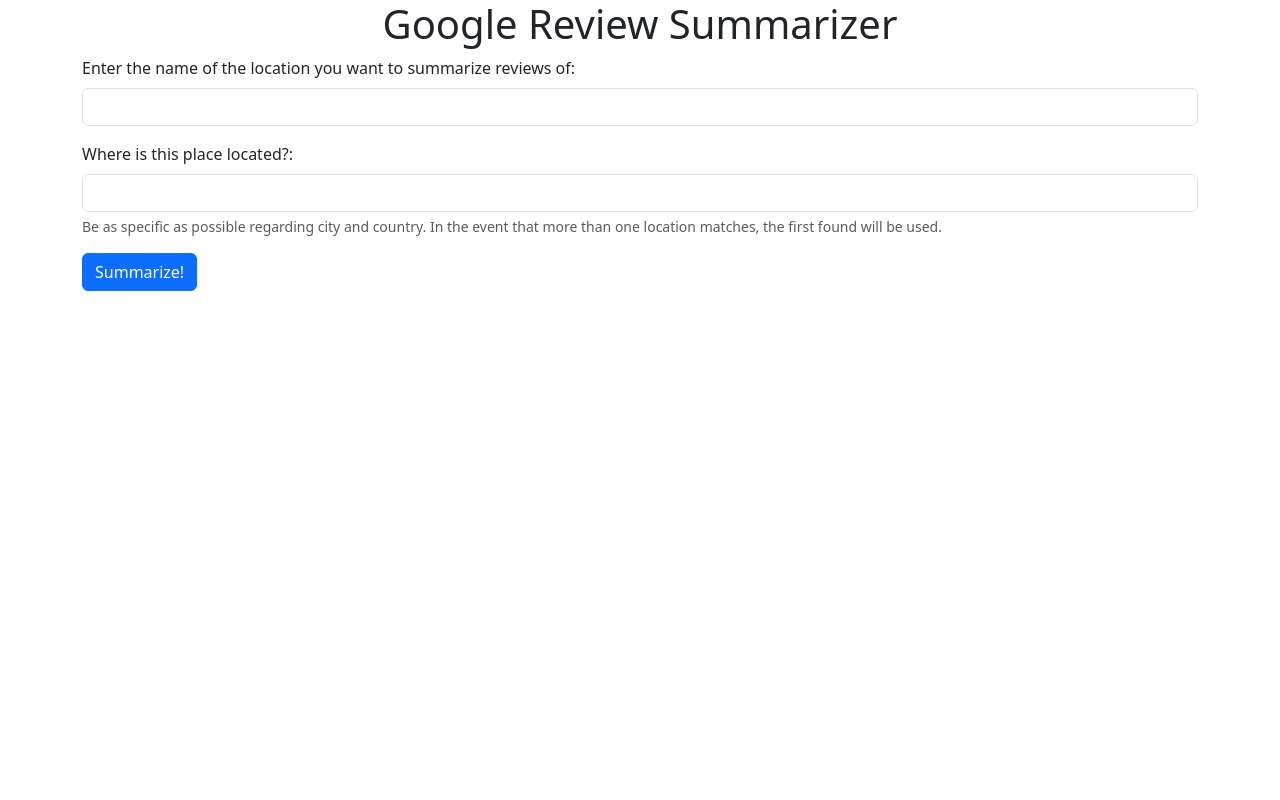
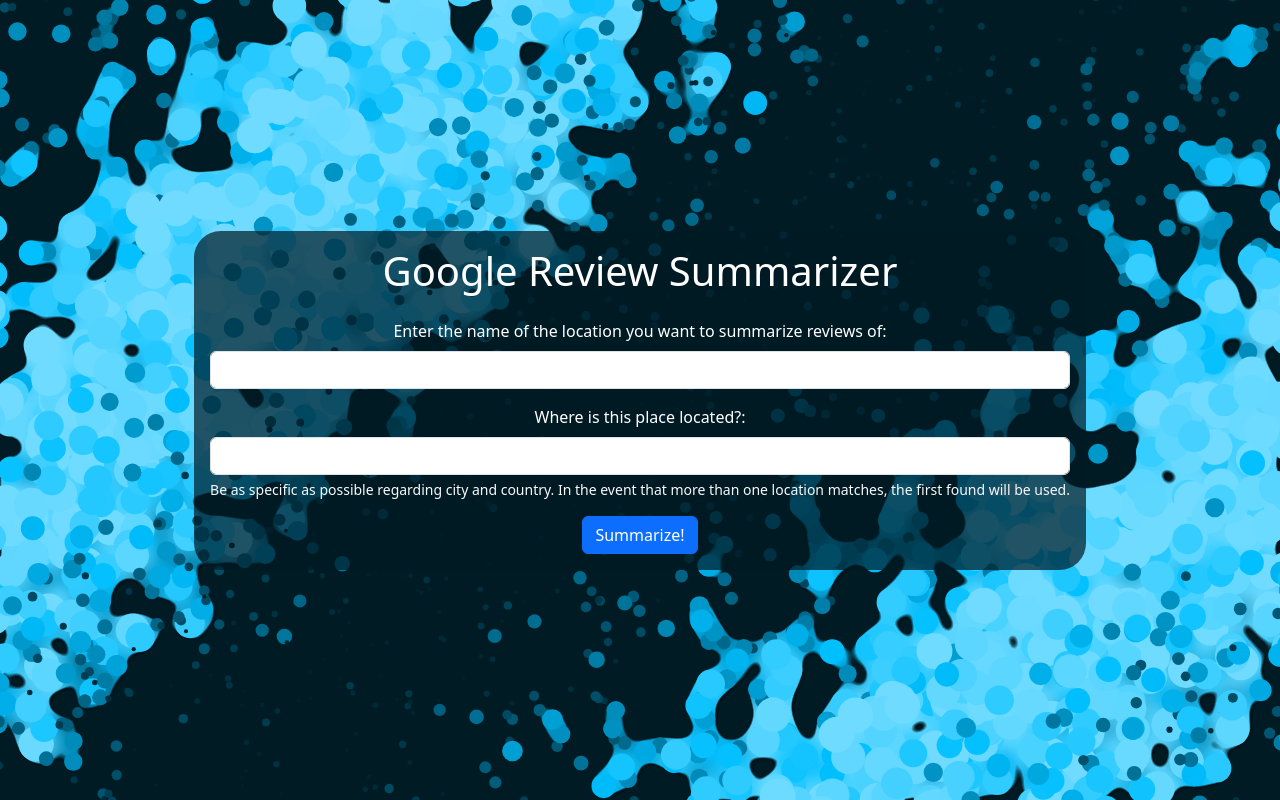
Before and after one commit to arjundha/Google-Review-Summarizer, a Flask app: page / in a window 1280 px wide. Run offline with Flask 3, Linux system fonts and the light colour scheme.

Commit message:
Background and form styling

```diff
--- /dev/null
+++ b/static/scripts/background.js
@@ -0,0 +1,231 @@
+//  from https://codepen.io/darrylhuffman/pen/JEdWzp
+/**
+ * Constants
+ */ ;[]
+const TWO_PI = Math.PI * 2
+
+/**
+ * Application Class
+ */
+class Application {
+  /**
+   * Application constructor
+   */
+  constructor() {
+    this.canvas = document.getElementById('canvas')
+    this.context = this.canvas.getContext('2d')
+    this.width = this.canvas.width = window.innerWidth
+    this.height = this.canvas.height = window.innerHeight
+    this.center = {
+      x: this.width / 2,
+      y: this.height / 2,
+    }
+
+    this.circleContainers = []
+
+    //Resize listener for the canvas to fill browser window dynamically
+    window.addEventListener('resize', () => this.resizeCanvas(), false)
+  }
+
+  /**
+   * Simple resize function. Reinitializes everything on the canvas while changing the width/height
+   */
+  resizeCanvas() {
+    this.width = this.canvas.width = window.innerWidth
+    this.height = this.canvas.height = window.innerHeight
+    this.center = {
+      x: this.width / 2,
+      y: this.height / 2,
+    }
+
+    //Empty the previous container and fill it again with new CircleContainer objects
+    this.circleContainers = []
+    this.initializeCircleContainers()
+  }
+
+  /**
+   * Create a number of CircleContainer objects based on the numberOfContainers variable
+   * @return void
+   */
+  initializeCircleContainers() {
+    for (let x = 0; x < this.width + 100; x += 100) {
+      for (let y = 0; y < this.height + 100; y += 100) {
+        //Initialize a new instance of the CircleContainer class
+        let circleContainer = new CircleContainer(this.context, x, y)
+
+        //Let the CircleContainer initialize it's children
+        circleContainer.initializeCircles()
+
+        //Add the container to our array of CircleContainer objects
+        this.circleContainers.push(circleContainer)
+      }
+    }
+  }
+
+  /**
+   * Updates the application and every child of the application
+   * @return void
+   */
+  update() {
+    for (let i = 0; i < this.circleContainers.length; i++) {
+      this.circleContainers[i].update()
+    }
+  }
+
+  /**
+   * Renders the application and every child of the application
+   * @return void
+   */
+  render() {
+    //Clear the entire canvas every render
+    this.context.clearRect(0, 0, this.width, this.height)
+
+    //Trigger the render function on every child element
+    for (let i = 0; i < this.circleContainers.length; i++) {
+      this.circleContainers[i].render()
+    }
+  }
+
+  /**
+   * Update and render the application at least 60 times a second
+   * @return void
+   */
+  loop() {
+    this.update()
+    this.render()
+
+    window.requestAnimationFrame(() => this.loop())
+  }
+}
+
+/**
+ * CircleContainer Class
+ */
+class CircleContainer {
+  /**
+   * CircleContainer constructor
+   * @param context - The context from the canvas object of the Application
+   * @param x
+   * @param y
+   */
+  constructor(context, x, y) {
+    this.context = context
+    this.position = { x, y }
+
+    this.numberOfCircles = 19
+    this.circles = []
+
+    this.baseRadius = 20
+    this.bounceRadius = 150
+    this.singleSlice = TWO_PI / this.numberOfCircles
+  }
+
+  /**
+   * Create a number of Circle objects based on the numberOfCircles variable
+   * @return void
+   */
+  initializeCircles() {
+    for (let i = 0; i < this.numberOfCircles; i++) {
+      this.circles.push(
+        new Circle(
+          this.position.x,
+          this.position.y + Math.random(),
+          this.baseRadius,
+          this.bounceRadius,
+          i * this.singleSlice
+        )
+      )
+    }
+  }
+
+  /**
+   * Try to update the application at least 60 times a second
+   * @return void
+   */
+  update() {
+    for (let i = 0; i < this.numberOfCircles; i++) {
+      this.circles[i].update(this.context)
+    }
+  }
+
+  /**
+   * Try to render the application at least 60 times a second
+   * @return void
+   */
+  render() {
+    for (let i = 0; i < this.numberOfCircles; i++) {
+      this.circles[i].render(this.context)
+    }
+  }
+}
+
+/**
+ * Circle Class
+ */
+class Circle {
+  /**
+   * Circle constructor
+   * @param x - The horizontal position of this circle
+   * @param y - The vertical position of this circle
+   * @param baseRadius
+   * @param bounceRadius
+   * @param angleCircle
+   */
+  constructor(x, y, baseRadius, bounceRadius, angleCircle) {
+    this.basePosition = { x, y }
+    this.position = { x, y }
+    this.speed = 0.005
+    this.baseSize = 10
+    this.size = 10
+    this.angle = x + y
+    this.baseRadius = baseRadius
+    this.bounceRadius = bounceRadius
+    this.angleCircle = angleCircle
+  }
+
+  /**
+   * Update the position of this object
+   * @return void
+   */
+  update() {
+    this.position.x =
+      this.basePosition.x +
+      Math.cos(this.angleCircle) *
+        (Math.sin(this.angle + this.angleCircle) * this.bounceRadius +
+          this.baseRadius)
+    this.position.y =
+      this.basePosition.y +
+      Math.sin(this.angleCircle) *
+        (Math.sin(this.angle + this.angleCircle) * this.bounceRadius +
+          this.baseRadius)
+    this.size = Math.cos(this.angle) * 8 + this.baseSize
+
+    this.angle += this.speed
+  }
+
+  /**
+   * Renders this Circle object on the canvas
+   * @param context - The context from the canvas object of the Application
+   * @return void
+   */
+  render(context) {
+    context.fillStyle = 'hsl(195, 100%, ' + this.size * 4 + '%)'
+    context.beginPath()
+    context.arc(this.position.x, this.position.y, this.size, 0, TWO_PI)
+    context.fill()
+  }
+}
+
+/**
+ * Onload function is executed whenever the page is done loading, initializes the application
+ */
+window.onload = function () {
+  //Create a new instance of the application
+  const application = new Application()
+
+  //Initialize the CircleContainer objects
+  application.initializeCircleContainers()
+
+  //Start the initial loop function for the first time
+  application.loop()
+}
--- /dev/null
+++ b/static/styles/background.css
@@ -0,0 +1,16 @@
+body {
+  background-color: hsl(195, 100%, 7%);
+}
+
+#canvas {
+  position: absolute;
+  width: 100%;
+  height: 100%;
+  filter: url('#shadowed-goo');
+  z-index: -9999;
+}
+
+svg {
+  display: none;
+  z-index: -999;
+}
--- a/static/styles/style.css
+++ b/static/styles/style.css
@@ -1,6 +1,20 @@
-* {
-  max-width: 1280px;
-  margin: 0 auto;
-  /* padding: 2rem; */
-  /* text-align: center; */
+body {
+  margin: 0;
+  padding: 0;
+  background-color: hsl(195, 100%, 7%);
+  color: white;
 }
+
+.main-area {
+  /* max-width: 1280px; */
+  margin: auto;
+  padding: 1rem;
+  /* background-color: indianred; */
+  border-top: 10rem;
+}
+
+.form-body {
+  background-color: hsla(195, 100%, 7%, 0.7);
+  border-radius: 20pt;
+  padding: 0.5rem;
+}
--- a/templates/index.html
+++ b/templates/index.html
@@ -14,11 +14,19 @@
       href="{{url_for('static', filename='styles/style.css')}}"
       rel="stylesheet"
     />
+    <link
+      href="{{url_for('static', filename='styles/background.css')}}"
+      rel="stylesheet"
+    />
   </head>
   <body>
-    <div class="container">
-      <h1 style="text-align: center">Google Review Summarizer</h1>
-      <form action="/summarize">
+    <wrapper class="d-flex flex-column min-vh-100">
+      <main class="flex-fill d-flex align-items-center main-area">
+        <div class="container-fluid text-center form-body">
+          <h1 class="p-2 bd-highlight" style="text-align: center">
+            Google Review Summarizer
+          </h1>
+          <form class="p-2 bd-highlight" action="/summarize">
             <div class="mb-3">
               <label for="name" class="form-label"
                 >Enter the name of the location you want to summarize reviews
@@ -43,14 +51,63 @@
                 name="location"
                 required
               />
-          <div id="locationHelp" class="form-text">
-            Be as specific as possible regarding city and country. In the event
-            that more than one location matches, the first found will be used.
+              <div id="locationHelp" class="form-text text-light">
+                Be as specific as possible regarding city and country. In the
+                event that more than one location matches, the first found will
+                be used.
               </div>
             </div>
             <button type="submit" class="btn btn-primary">Summarize!</button>
           </form>
         </div>
+      </main>
+      <!-- Below Canvas and SVG is from: https://codepen.io/darrylhuffman/pen/JEdWzp -->
+      <canvas id="canvas"></canvas>
+      <!-- SVG Goo filter from: https://css-tricks.com/gooey-effect/ -->
+      <svg xmlns="http://www.w3.org/2000/svg" version="1.1">
+        <defs>
+          <filter id="shadowed-goo">
+            <feGaussianBlur
+              in="SourceGraphic"
+              result="blur"
+              stdDeviation="10"
+            />
+            <feColorMatrix
+              in="blur"
+              mode="matrix"
+              values="1 0 0 0 0  0 1 0 0 0  0 0 1 0 0  0 0 0 18 -7"
+              result="goo"
+            />
+            <feGaussianBlur in="goo" stdDeviation="3" result="shadow" />
+            <feColorMatrix
+              in="shadow"
+              mode="matrix"
+              values="0 0 0 0 0  0 0 0 0 0  0 0 0 0 0  0 0 0 1 -0.2"
+              result="shadow"
+            />
+            <feOffset in="shadow" dx="1" dy="1" result="shadow" />
+            <feBlend in2="shadow" in="goo" result="goo" />
+            <feBlend in2="goo" in="SourceGraphic" result="mix" />
+          </filter>
+          <filter id="goo">
+            <feGaussianBlur
+              in="SourceGraphic"
+              result="blur"
+              stdDeviation="10"
+            />
+            <feColorMatrix
+              in="blur"
+              mode="matrix"
+              values="1 0 0 0 0  0 1 0 0 0  0 0 1 0 0  0 0 0 18 -7"
+              result="goo"
+            />
+            <feBlend in2="goo" in="SourceGraphic" result="mix" />
+          </filter>
+        </defs>
+      </svg>
+    </wrapper>
+
+    <script src="/static/scripts/background.js"></script>
     <script
       src="https://cdn.jsdelivr.net/npm/bootstrap@5.3.3/dist/js/bootstrap.bundle.min.js"
       integrity="sha384-YvpcrYf0tY3lHB60NNkmXc5s9fDVZLESaAA55NDzOxhy9GkcIdslK1eN7N6jIeHz"
```
Lines whose indentation alone changed are shown as unchanged.
